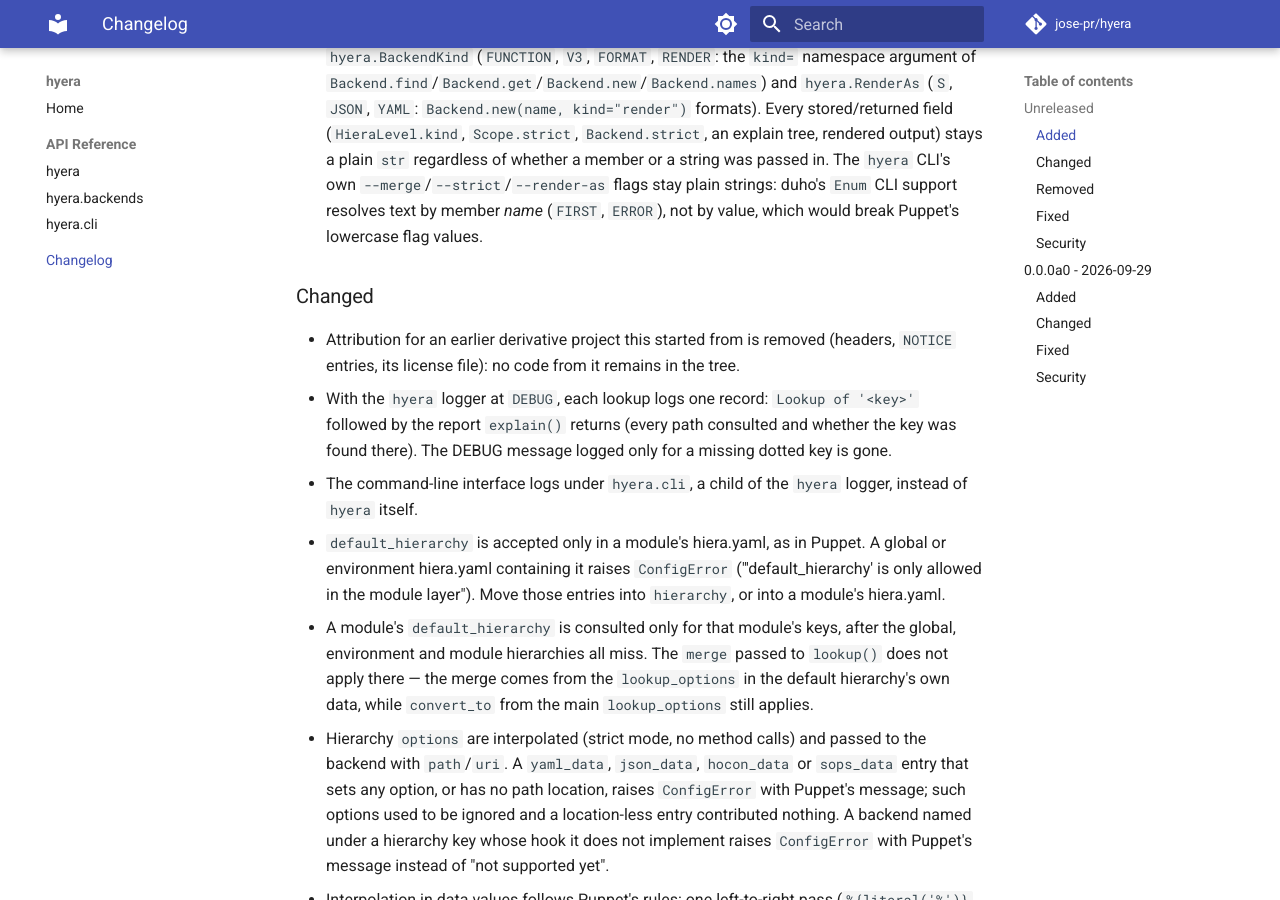
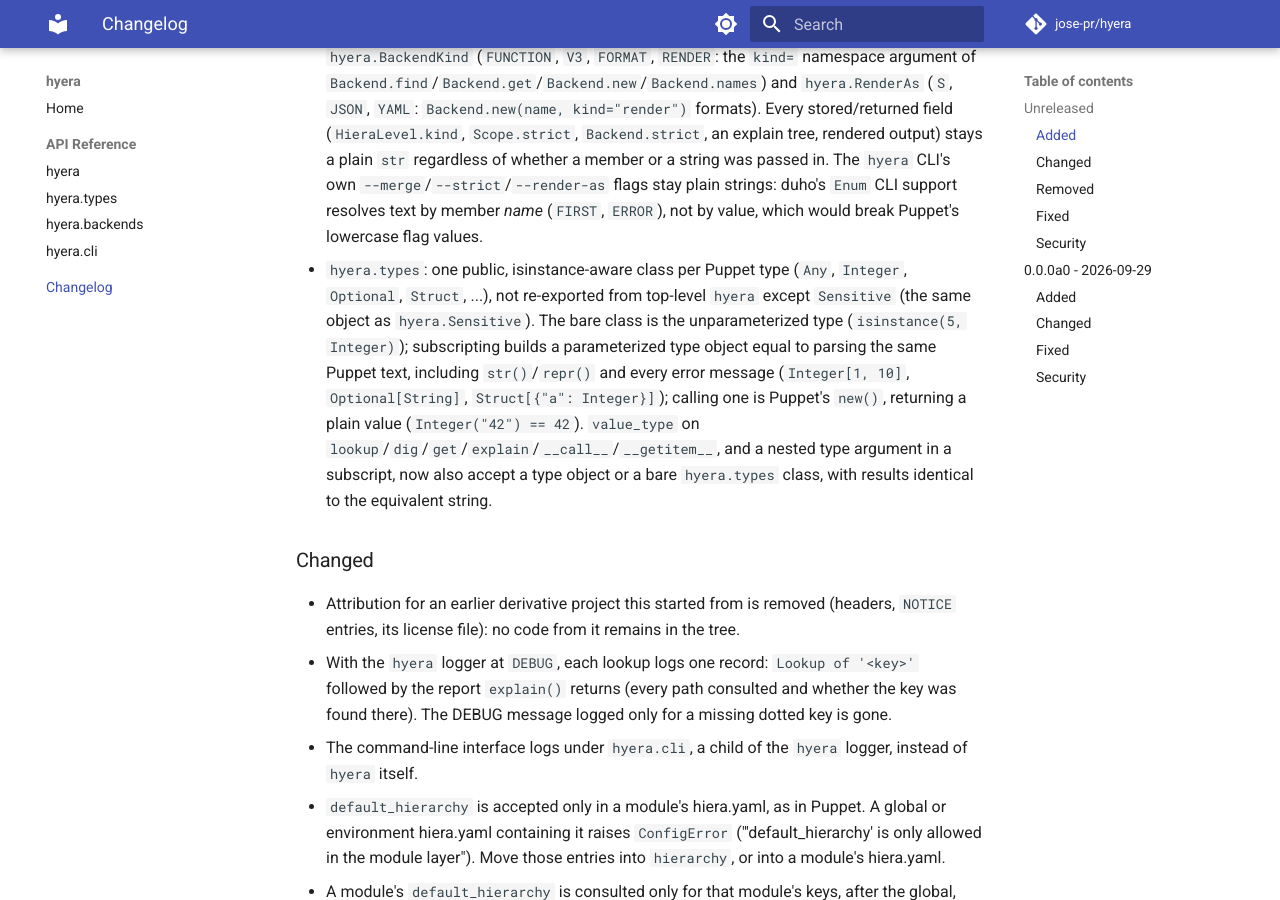
Before and after one commit to jose-pr/hyera, an MkDocs documentation site: the page built from docs/changelog.md, in a window 1280 px wide and 900 px high, scrolled down 2718 px. Built offline with MkDocs 1.6.1 and Material for MkDocs 9.7.7, drawn with Linux system fonts in a browser that asks for light colours; comment, search, counter and statistics services are not loaded.

Commit message:
feat: accept hyera.types objects wherever a type is taken
value_type on lookup/dig/get/explain/__call__/__getitem__, and a nested
type argument inside a subscript, now take a type object or a bare
hyera.types class alongside the existing Puppet type-expression string
(hyera._types.parser.as_type), with identical results including error
text. CLI and lookup_options' convert_to (both string-only, from data
files) are unchanged.

Document the new module in the shipped API header, README (a
"Type-checked lookups" walkthrough) and a new docs/api/types.md page;
extend tests/test_exports.py to also cover hyera.types.__all__.

```diff
--- a/CHANGELOG.md
+++ b/CHANGELOG.md
@@ -122,6 +122,18 @@
   CLI's own `--merge`/`--strict`/`--render-as` flags stay plain strings:
   duho's `Enum` CLI support resolves text by member *name* (`FIRST`,
   `ERROR`), not by value, which would break Puppet's lowercase flag values.
+- `hyera.types`: one public, isinstance-aware class per Puppet type
+  (`Any`, `Integer`, `Optional`, `Struct`, ...), not re-exported from
+  top-level `hyera` except `Sensitive` (the same object as
+  `hyera.Sensitive`). The bare class is the unparameterized type
+  (`isinstance(5, Integer)`); subscripting builds a parameterized type
+  object equal to parsing the same Puppet text, including `str()`/`repr()`
+  and every error message (`Integer[1, 10]`, `Optional[String]`,
+  `Struct[{"a": Integer}]`); calling one is Puppet's `new()`, returning a
+  plain value (`Integer("42") == 42`). `value_type` on
+  `lookup`/`dig`/`get`/`explain`/`__call__`/`__getitem__`, and a nested
+  type argument in a subscript, now also accept a type object or a bare
+  `hyera.types` class, with results identical to the equivalent string.
 
 ### Changed
 
--- a/mkdocs.yml
+++ b/mkdocs.yml
@@ -30,6 +30,7 @@
   - Home: index.md
   - API Reference:
       - hyera: api/hyera.md
+      - hyera.types: api/types.md
       - hyera.backends: api/backends.md
       - hyera.cli: api/cli.md
   - Changelog: changelog.md
```
Also changed, not shown: README.md (+27 -0 lines), docs/api/types.md (added, +1 -0 lines), docs/index.md (+1 -0 lines), src/hyera/AGENTS.md (+9 -0 lines), 6 other files.
